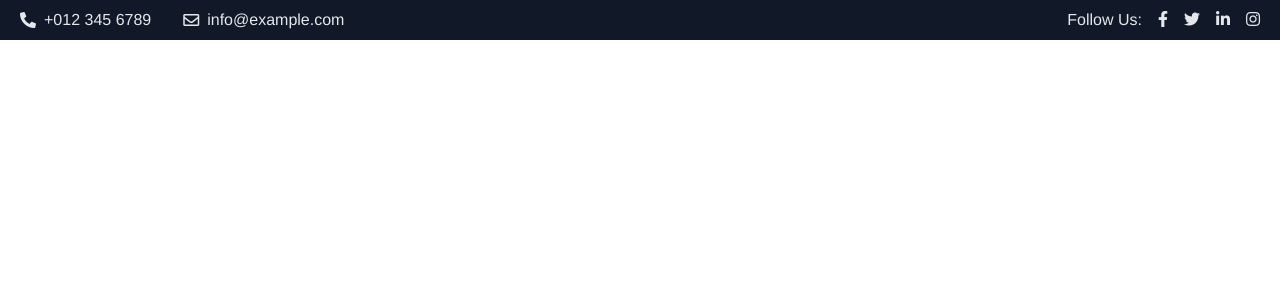
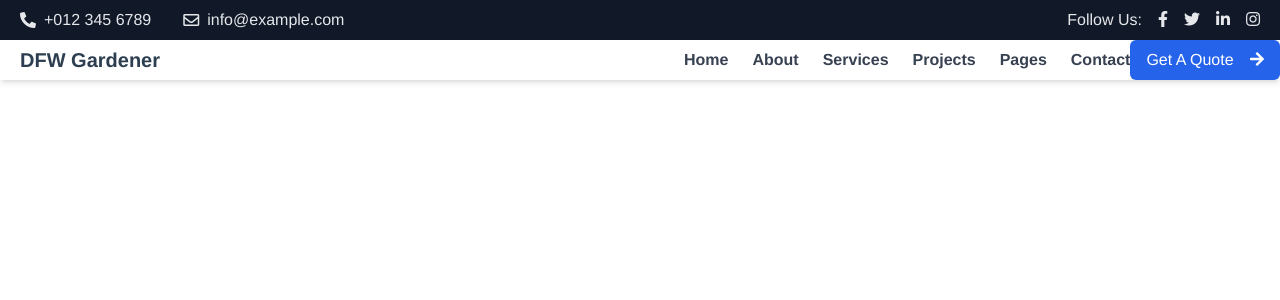
Before and after one commit to DFW-Software-Consulting/landscaping-dfw, a Vue app: page / in a window 1280 px wide. Shown: the top 300 px of the page. Built offline with nearby package versions, Linux system fonts and the light colour scheme.

Commit message:
added navabr with links

```diff
--- a/package.json
+++ b/package.json
@@ -11,6 +11,7 @@
     "format": "prettier --write src/"
   },
   "dependencies": {
+    "@fortawesome/fontawesome-free": "^6.6.0",
     "vue": "^3.4.29"
   },
   "devDependencies": {
--- a/src/App.vue
+++ b/src/App.vue
@@ -2,18 +2,22 @@
   <div id="app">
     <!-- Import and use TopbarComponent -->
     <TopbarComponent />
+    <!-- Import and use NavbarComponent -->
+    <NavbarComponent />
     <!-- Other components or content can be added here later -->
   </div>
 </template>
 
 <script>
-// Import the Topbar component
+// Import the components
 import TopbarComponent from './components/Topbar.vue'
+import NavbarComponent from './components/Navbar.vue'
 
 export default {
   name: 'App',
   components: {
-    TopbarComponent
+    TopbarComponent,
+    NavbarComponent
   }
 }
 </script>
--- a/src/components/Navbar.vue
+++ b/src/components/Navbar.vue
@@ -0,0 +1,76 @@
+<template>
+  <!-- Navbar Start -->
+  <nav class="bg-white sticky top-0 w-full flex items-center justify-between p-0 shadow-md">
+    <!-- Brand Logo -->
+    <a href="index.html" class="flex items-center px-4 lg:px-5">
+      <h1 class="text-xl font-bold m-0">DFW Gardener</h1>
+    </a>
+
+    <!-- Mobile Menu Toggle Button -->
+    <button type="button" class="lg:hidden p-4" @click="toggleNavbar">
+      <span class="fas fa-bars"></span>
+    </button>
+
+    <!-- Navbar Links and Actions -->
+    <div
+      :class="[
+        'lg:flex lg:items-center lg:flex-grow lg:justify-between',
+        isNavbarOpen ? 'flex' : 'hidden'
+      ]"
+      id="navbarCollapse"
+    >
+      <div
+        class="flex flex-col lg:flex-row lg:ml-auto space-y-4 lg:space-y-0 lg:space-x-6 p-4 lg:p-0"
+      >
+        <a href="index.html" class="text-gray-700 hover:text-gray-900 font-semibold">Home</a>
+        <a href="about.html" class="text-gray-700 hover:text-gray-900 font-semibold">About</a>
+        <a href="service.html" class="text-gray-700 hover:text-gray-900 font-semibold">Services</a>
+        <a href="project.html" class="text-gray-700 hover:text-gray-900 font-semibold">Projects</a>
+        <!-- Dropdown Menu -->
+        <div class="relative group">
+          <a href="#" class="text-gray-700 hover:text-gray-900 font-semibold cursor-pointer"
+            >Pages</a
+          >
+          <div
+            class="hidden absolute bg-white shadow-lg rounded mt-2 w-40 group-hover:flex flex-col space-y-2"
+          >
+            <a href="feature.html" class="px-4 py-2 hover:bg-gray-100">Features</a>
+            <a href="quote.html" class="px-4 py-2 hover:bg-gray-100">Free Quote</a>
+            <a href="team.html" class="px-4 py-2 hover:bg-gray-100">Our Team</a>
+            <a href="testimonial.html" class="px-4 py-2 hover:bg-gray-100">Testimonial</a>
+            <a href="404.html" class="px-4 py-2 hover:bg-gray-100">404 Page</a>
+          </div>
+        </div>
+        <a href="contact.html" class="text-gray-700 hover:text-gray-900 font-semibold">Contact</a>
+      </div>
+      <!-- Get A Quote Button -->
+      <a
+        href=""
+        class="hidden lg:inline-block bg-blue-600 text-white py-2 px-4 rounded-md hover:bg-blue-700 transition"
+      >
+        Get A Quote <i class="fa fa-arrow-right ml-3"></i>
+      </a>
+    </div>
+  </nav>
+  <!-- Navbar End -->
+</template>
+
+<script>
+export default {
+  name: 'NavbarComponent',
+  data() {
+    return {
+      isNavbarOpen: false
+    }
+  },
+  methods: {
+    toggleNavbar() {
+      this.isNavbarOpen = !this.isNavbarOpen
+    }
+  }
+}
+</script>
+
+<style scoped>
+/* Custom styles (if needed) */
+</style>
```
Also changed, not shown: 1 other file (tests, documents, lock files or other folders).
